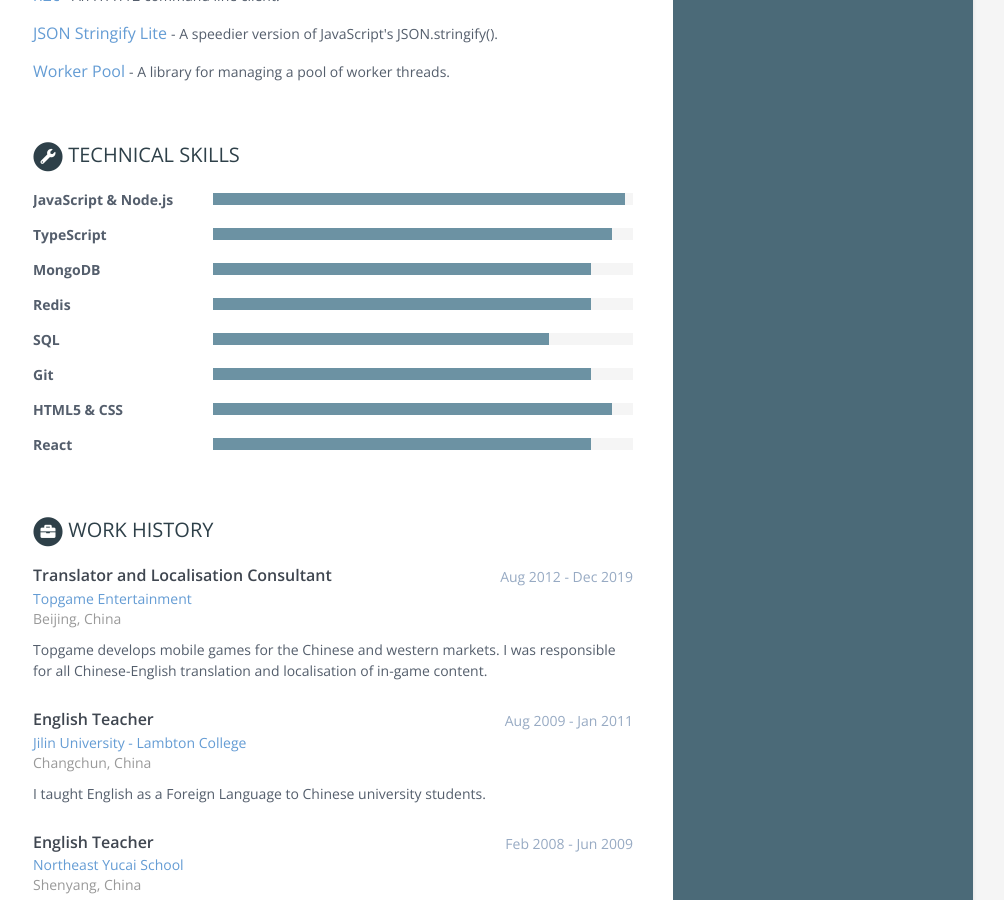
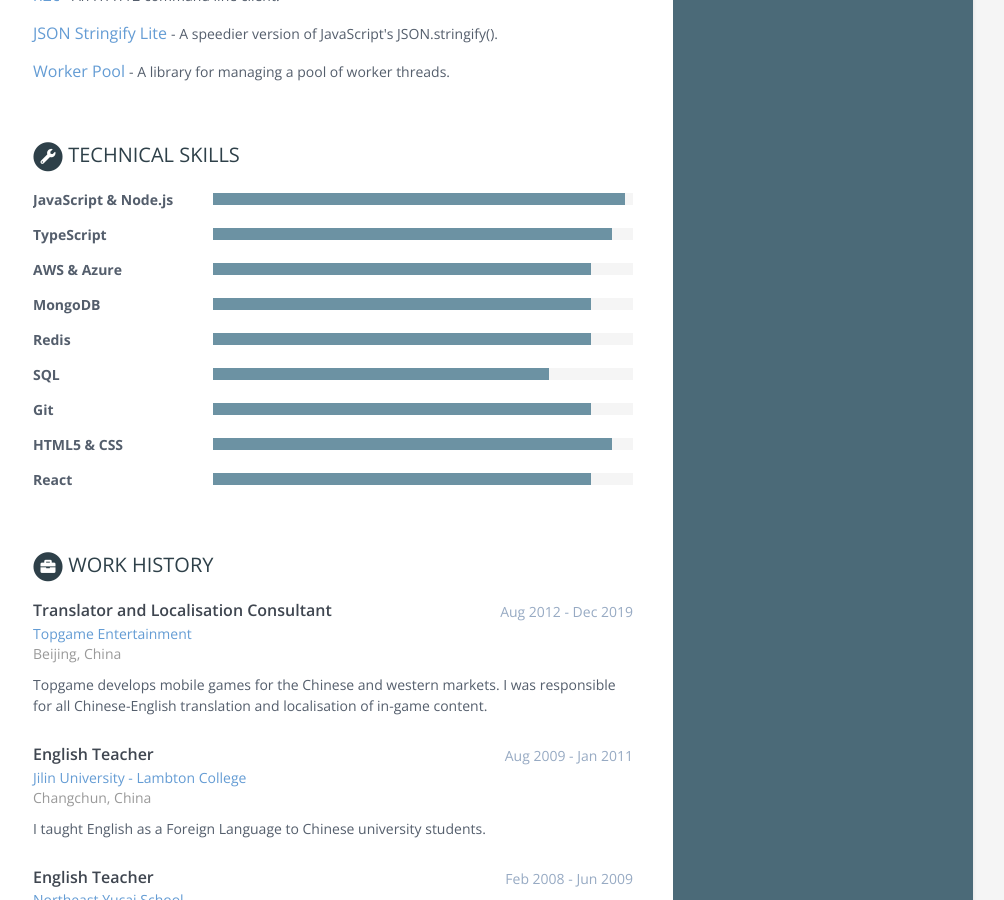
Before and after one commit to rav2040/rav2040.github.io, a Jekyll site: the page built from index.html, in a window 1280 px wide and 900 px high, scrolled down 1055 px. Shown: the whole window, without its empty margins (167-1171 px from the left). Built offline with Jekyll 4.4.1, drawn with Linux system fonts in a browser that asks for light colours.

Commit message:
Update skills

```diff
--- a/_data/data.yml
+++ b/_data/data.yml
@@ -69,6 +69,8 @@ skills:
       level: 98%
     - name: TypeScript
       level: 95%
+    - name: AWS & Azure
+      level: 90%
     - name: MongoDB
       level: 90%
     - name: Redis
```
